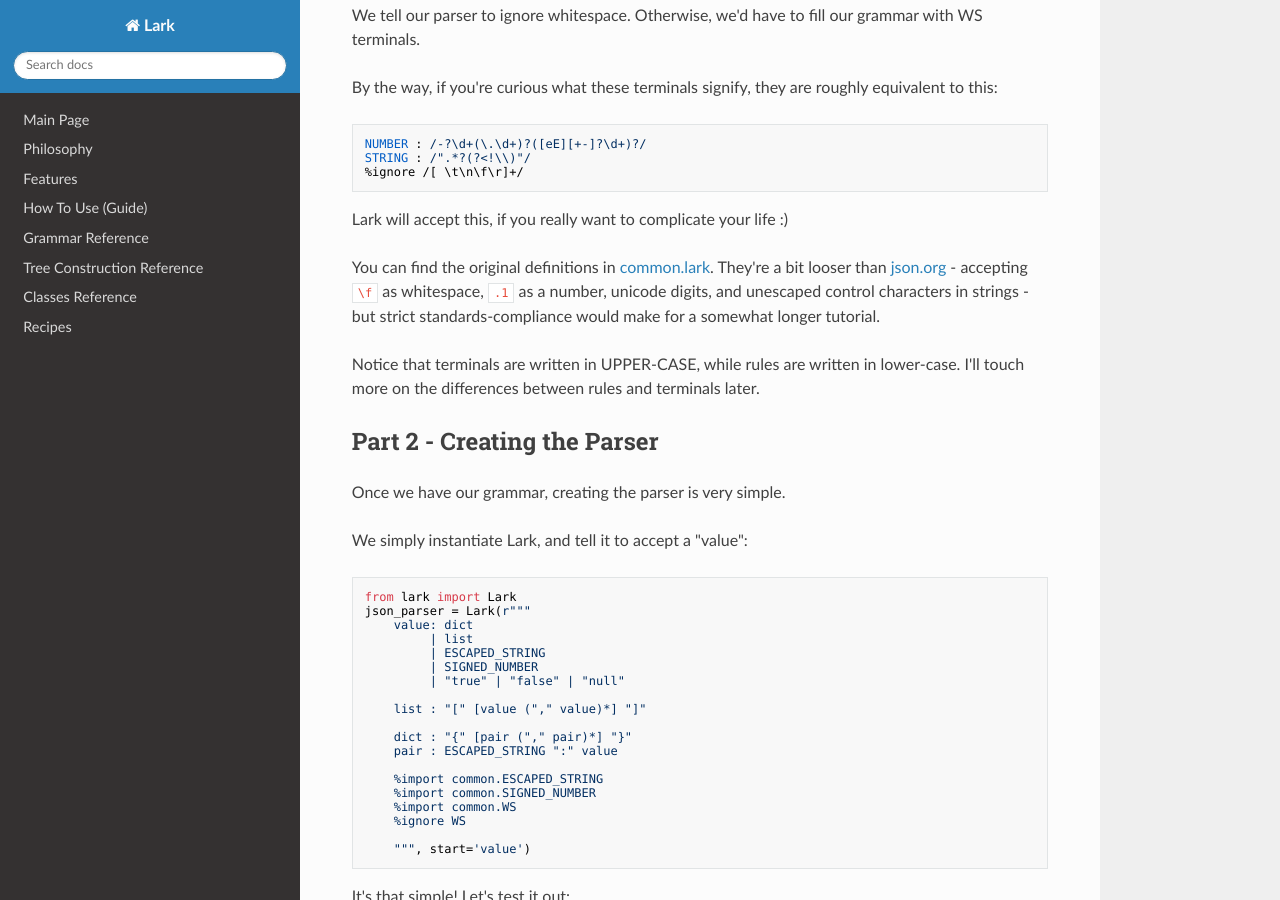
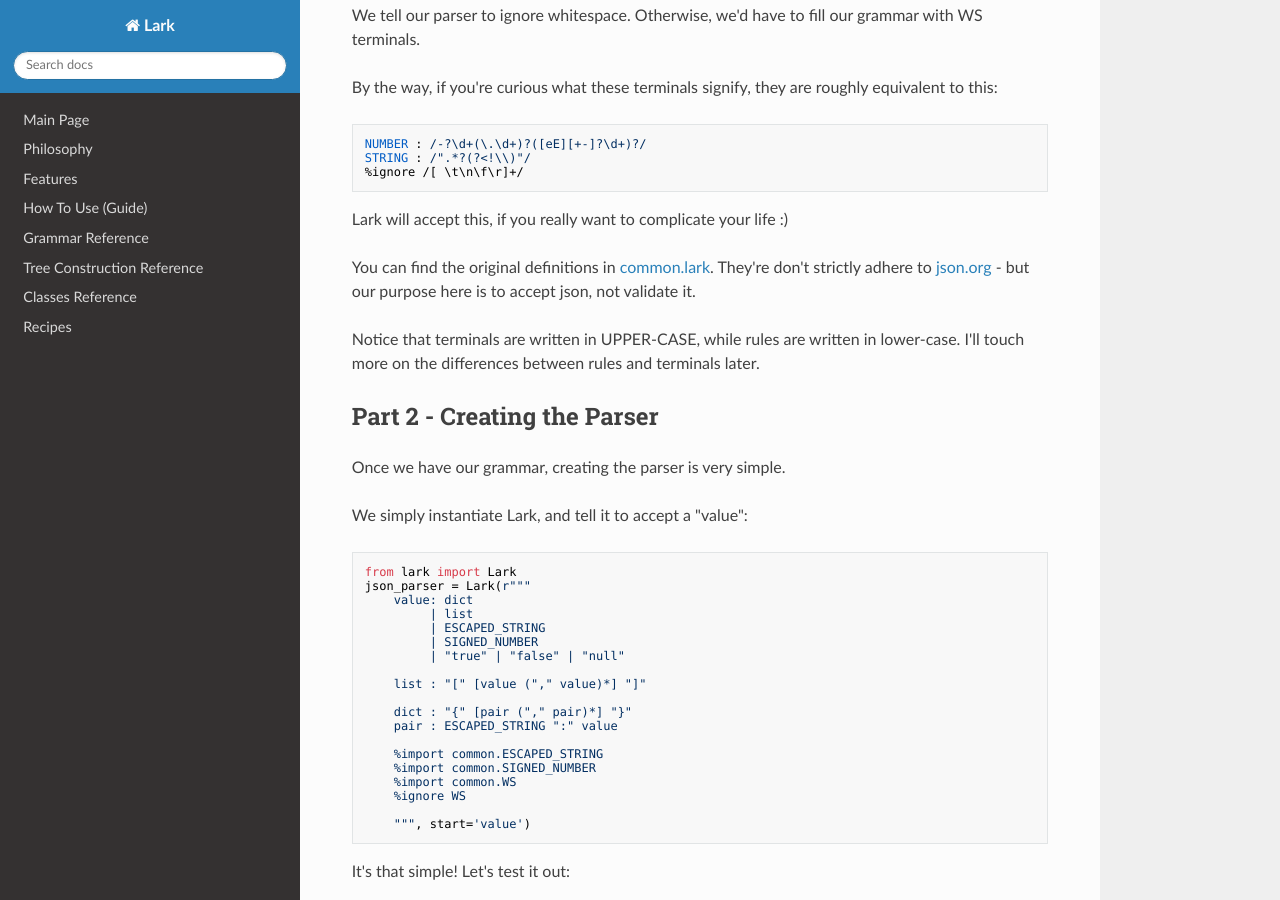
Before and after one commit to lark-parser/lark, an MkDocs documentation site: the page built from docs/json_tutorial.md, in a window 1280 px wide and 900 px high, scrolled down 1822 px. Built offline with MkDocs 1.6.1, drawn with Linux system fonts in a browser that asks for light colours; nearby versions of some CDN libraries; old or Windows-style settings are respelled for this version of MkDocs.

Commit message:
Fixed message

```diff
--- a/docs/json_tutorial.md
+++ b/docs/json_tutorial.md
@@ -80,9 +80,7 @@ By the way, if you're curious what these terminals signify, they are roughly equ
 Lark will accept this, if you really want to complicate your life :)
 
 You can find the original definitions in [common.lark](/lark/grammars/common.lark).
-They're a bit looser than [json.org](https://json.org/) - accepting `\f` as whitespace,
-`.1` as a number, unicode digits, and unescaped control characters in strings - but
-strict standards-compliance would make for a somewhat longer tutorial.
+They're don't strictly adhere to [json.org](https://json.org/) - but our purpose here is to accept json, not validate it.
 
 Notice that terminals are written in UPPER-CASE, while rules are written in lower-case.
 I'll touch more on the differences between rules and terminals later.
```
